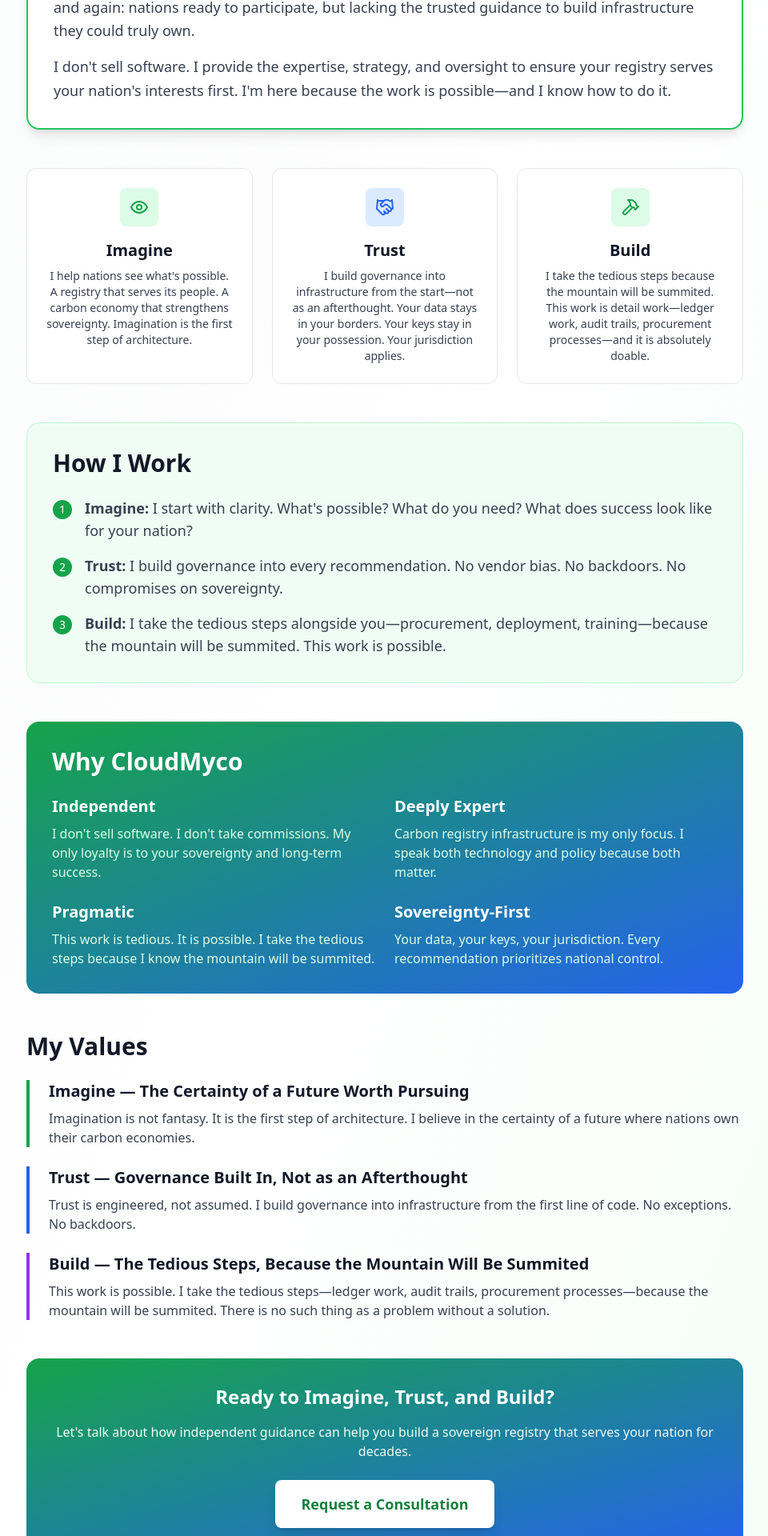
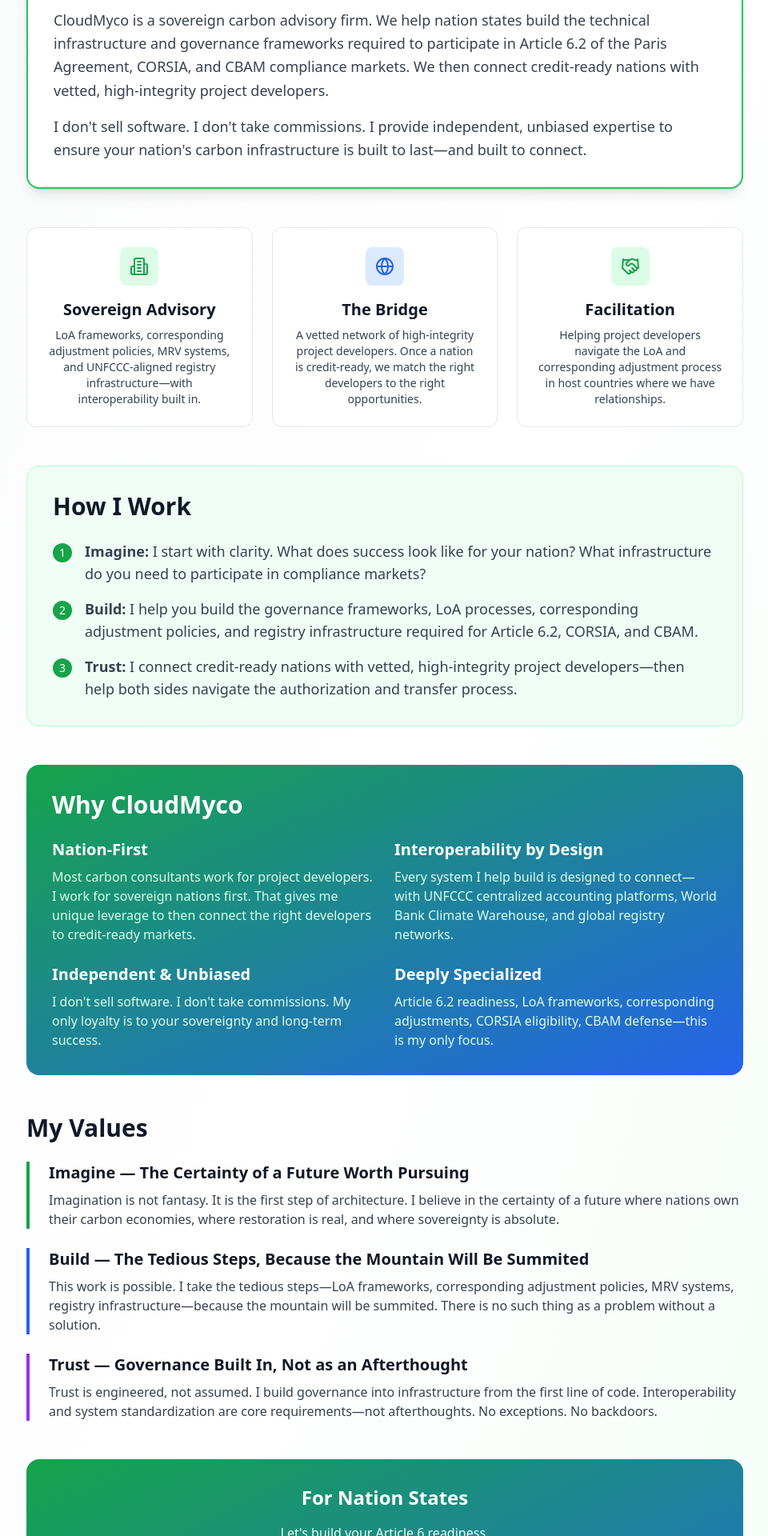
Before and after one commit to naturally-code/CloudMyco_marketing_site, a Next.js app: page /about in a window 1280 px wide. Shown: the part 810-2730 px from the top of the page at 80% size, without its empty margins (159-1119 px from the left). Built offline with nearby package versions, Linux system fonts and the light colour scheme.

Commit message:
Revise about page content for clarity and focus
Updated the content to reflect a new positioning strategy emphasizing nation-first advisory services and clarifying the roles of CloudMyco in the carbon market ecosystem.

```diff
--- a/app/about/page.tsx
+++ b/app/about/page.tsx
@@ -25,52 +25,55 @@
           </h1>
 
           <p className="text-2xl text-gray-800 mb-6 leading-relaxed font-semibold">
-            Imagine. Trust. Build.
+            Imagine. Build. Trust.
           </p>
 
           <p className="text-xl text-gray-700 mb-12 leading-relaxed">
-            Most countries seeking to participate in carbon markets lack internal registry infrastructure capable of supporting issuance, retirement, audit traceability, and sovereign control. Building that infrastructure from scratch takes 2–5 years. The path to restoration already exists—I help nations build it.
+            The bottleneck in global carbon markets is no longer a lack of projects. It is a lack of host country readiness. Most nations lack Letter of Authorization (LoA) frameworks, corresponding adjustment policies, UNFCCC reporting systems, and digital registries. CloudMyco exists to close this gap.
           </p>
 
-          {/* Who We Are - Reframed with Imagine. Trust. Build. */}
+          {/* Who We Are - Updated with hybrid model */}
           <div className="bg-white rounded-2xl border-2 border-carbon-500 p-8 mb-12 shadow-lg">
             <h2 className="text-3xl font-bold text-gray-900 mb-4">Who I Am</h2>
             <p className="text-lg text-gray-700 leading-relaxed mb-4">
-              I founded CloudMyco because I believe the path to climate restoration already exists—and where it doesn't, we need only imagine it to build it. After years navigating carbon markets as a researcher and technologist (ex-Apple, AI/ML for data integrity), I saw the same problem again and again: nations ready to participate, but lacking the trusted guidance to build infrastructure they could truly own.
+              I founded CloudMyco because I saw a critical gap in the carbon market ecosystem. After years navigating carbon markets as a researcher and technologist (ex-Apple, AI/ML for data integrity), I realized that the real bottleneck wasn't project supply—it was host country readiness.
+            </p>
+            <p className="text-lg text-gray-700 leading-relaxed mb-4">
+              CloudMyco is a sovereign carbon advisory firm. We help nation states build the technical infrastructure and governance frameworks required to participate in Article 6.2 of the Paris Agreement, CORSIA, and CBAM compliance markets. We then connect credit-ready nations with vetted, high-integrity project developers.
             </p>
             <p className="text-lg text-gray-700 leading-relaxed">
-              I don't sell software. I provide the expertise, strategy, and oversight to ensure your registry serves your nation's interests first. I'm here because the work is possible—and I know how to do it.
+              I don't sell software. I don't take commissions. I provide independent, unbiased expertise to ensure your nation's carbon infrastructure is built to last—and built to connect.
             </p>
           </div>
 
-          {/* What We Do - Framed as Imagine. Trust. Build. */}
+          {/* What We Do - Framed as hybrid model */}
           <div className="grid md:grid-cols-3 gap-6 mb-12">
             <div className="bg-white p-6 rounded-xl border border-gray-200 hover:border-carbon-500 transition-colors text-center">
               <div className="w-12 h-12 bg-carbon-100 rounded-lg flex items-center justify-center mx-auto mb-4">
-                <Eye className="w-6 h-6 text-carbon-600" />
+                <Building2 className="w-6 h-6 text-carbon-600" />
               </div>
-              <h3 className="text-xl font-bold text-gray-900 mb-2">Imagine</h3>
-              <p className="text-gray-700 text-sm">I help nations see what's possible. A registry that serves its people. A carbon economy that strengthens sovereignty. Imagination is the first step of architecture.</p>
+              <h3 className="text-xl font-bold text-gray-900 mb-2">Sovereign Advisory</h3>
+              <p className="text-gray-700 text-sm">LoA frameworks, corresponding adjustment policies, MRV systems, and UNFCCC-aligned registry infrastructure—with interoperability built in.</p>
             </div>
 
             <div className="bg-white p-6 rounded-xl border border-gray-200 hover:border-blockchain-500 transition-colors text-center">
               <div className="w-12 h-12 bg-blockchain-100 rounded-lg flex items-center justify-center mx-auto mb-4">
-                <Handshake className="w-6 h-6 text-blockchain-600" />
+                <Globe className="w-6 h-6 text-blockchain-600" />
               </div>
-              <h3 className="text-xl font-bold text-gray-900 mb-2">Trust</h3>
-              <p className="text-gray-700 text-sm">I build governance into infrastructure from the start—not as an afterthought. Your data stays in your borders. Your keys stay in your possession. Your jurisdiction applies.</p>
+              <h3 className="text-xl font-bold text-gray-900 mb-2">The Bridge</h3>
+              <p className="text-gray-700 text-sm">A vetted network of high-integrity project developers. Once a nation is credit-ready, we match the right developers to the right opportunities.</p>
             </div>
 
             <div className="bg-white p-6 rounded-xl border border-gray-200 hover:border-green-500 transition-colors text-center">
               <div className="w-12 h-12 bg-green-100 rounded-lg flex items-center justify-center mx-auto mb-4">
-                <Hammer className="w-6 h-6 text-green-600" />
+                <Handshake className="w-6 h-6 text-green-600" />
               </div>
-              <h3 className="text-xl font-bold text-gray-900 mb-2">Build</h3>
-              <p className="text-gray-700 text-sm">I take the tedious steps because the mountain will be summited. This work is detail work—ledger work, audit trails, procurement processes—and it is absolutely doable.</p>
+              <h3 className="text-xl font-bold text-gray-900 mb-2">Facilitation</h3>
+              <p className="text-gray-700 text-sm">Helping project developers navigate the LoA and corresponding adjustment process in host countries where we have relationships.</p>
             </div>
           </div>
 
-          {/* Our Approach - Reframed around the three pillars */}
+          {/* Our Approach - How I Work */}
           <div className="bg-carbon-50 rounded-2xl p-8 border border-carbon-200 mb-12">
             <h2 className="text-3xl font-bold text-gray-900 mb-6">How I Work</h2>
 
@@ -79,86 +82,99 @@
                 <div className="w-6 h-6 bg-carbon-600 rounded-full flex items-center justify-center flex-shrink-0 mt-1">
                   <span className="text-white text-sm">1</span>
                 </div>
-                <p className="text-lg text-gray-700"><span className="font-semibold">Imagine:</span> I start with clarity. What's possible? What do you need? What does success look like for your nation?</p>
+                <p className="text-lg text-gray-700"><span className="font-semibold">Imagine:</span> I start with clarity. What does success look like for your nation? What infrastructure do you need to participate in compliance markets?</p>
               </div>
 
               <div className="flex items-start gap-4">
                 <div className="w-6 h-6 bg-carbon-600 rounded-full flex items-center justify-center flex-shrink-0 mt-1">
                   <span className="text-white text-sm">2</span>
                 </div>
-                <p className="text-lg text-gray-700"><span className="font-semibold">Trust:</span> I build governance into every recommendation. No vendor bias. No backdoors. No compromises on sovereignty.</p>
+                <p className="text-lg text-gray-700"><span className="font-semibold">Build:</span> I help you build the governance frameworks, LoA processes, corresponding adjustment policies, and registry infrastructure required for Article 6.2, CORSIA, and CBAM.</p>
               </div>
 
               <div className="flex items-start gap-4">
                 <div className="w-6 h-6 bg-carbon-600 rounded-full flex items-center justify-center flex-shrink-0 mt-1">
                   <span className="text-white text-sm">3</span>
                 </div>
-                <p className="text-lg text-gray-700"><span className="font-semibold">Build:</span> I take the tedious steps alongside you—procurement, deployment, training—because the mountain will be summited. This work is possible.</p>
+                <p className="text-lg text-gray-700"><span className="font-semibold">Trust:</span> I connect credit-ready nations with vetted, high-integrity project developers—then help both sides navigate the authorization and transfer process.</p>
               </div>
             </div>
           </div>
 
-          {/* Why Independent Advisory - Now framed as Why CloudMyco */}
+          {/* Why CloudMyco - Updated with nation-first positioning */}
           <div className="bg-gradient-to-br from-carbon-600 to-blockchain-600 rounded-2xl p-8 text-white mb-12">
             <h2 className="text-3xl font-bold mb-6">Why CloudMyco</h2>
             <div className="grid md:grid-cols-2 gap-6">
               <div>
-                <h3 className="text-xl font-bold mb-2">Independent</h3>
+                <h3 className="text-xl font-bold mb-2">Nation-First</h3>
+                <p className="text-carbon-100">Most carbon consultants work for project developers. I work for sovereign nations first. That gives me unique leverage to then connect the right developers to credit-ready markets.</p>
+              </div>
+              <div>
+                <h3 className="text-xl font-bold mb-2">Interoperability by Design</h3>
+                <p className="text-carbon-100">Every system I help build is designed to connect—with UNFCCC centralized accounting platforms, World Bank Climate Warehouse, and global registry networks.</p>
+              </div>
+              <div>
+                <h3 className="text-xl font-bold mb-2">Independent & Unbiased</h3>
                 <p className="text-carbon-100">I don't sell software. I don't take commissions. My only loyalty is to your sovereignty and long-term success.</p>
               </div>
               <div>
-                <h3 className="text-xl font-bold mb-2">Deeply Expert</h3>
-                <p className="text-carbon-100">Carbon registry infrastructure is my only focus. I speak both technology and policy because both matter.</p>
-              </div>
-              <div>
-                <h3 className="text-xl font-bold mb-2">Pragmatic</h3>
-                <p className="text-carbon-100">This work is tedious. It is possible. I take the tedious steps because I know the mountain will be summited.</p>
-              </div>
-              <div>
-                <h3 className="text-xl font-bold mb-2">Sovereignty-First</h3>
-                <p className="text-carbon-100">Your data, your keys, your jurisdiction. Every recommendation prioritizes national control.</p>
+                <h3 className="text-xl font-bold mb-2">Deeply Specialized</h3>
+                <p className="text-carbon-100">Article 6.2 readiness, LoA frameworks, corresponding adjustments, CORSIA eligibility, CBAM defense—this is my only focus.</p>
               </div>
             </div>
           </div>
 
-          {/* Our Values - Updated with Imagine. Trust. Build. framework */}
+          {/* Our Values - Updated with Imagine. Build. Trust. */}
           <div className="space-y-6 mb-12">
             <h2 className="text-3xl font-bold text-gray-900">My Values</h2>
 
             <div className="border-l-4 border-carbon-600 pl-6">
               <h3 className="text-xl font-bold text-gray-900 mb-2">Imagine — The Certainty of a Future Worth Pursuing</h3>
               <p className="text-gray-700">
-                Imagination is not fantasy. It is the first step of architecture. I believe in the certainty of a future where nations own their carbon economies.
+                Imagination is not fantasy. It is the first step of architecture. I believe in the certainty of a future where nations own their carbon economies, where restoration is real, and where sovereignty is absolute.
               </p>
             </div>
 
             <div className="border-l-4 border-blockchain-600 pl-6">
-              <h3 className="text-xl font-bold text-gray-900 mb-2">Trust — Governance Built In, Not as an Afterthought</h3>
+              <h3 className="text-xl font-bold text-gray-900 mb-2">Build — The Tedious Steps, Because the Mountain Will Be Summited</h3>
               <p className="text-gray-700">
-                Trust is engineered, not assumed. I build governance into infrastructure from the first line of code. No exceptions. No backdoors.
+                This work is possible. I take the tedious steps—LoA frameworks, corresponding adjustment policies, MRV systems, registry infrastructure—because the mountain will be summited. There is no such thing as a problem without a solution.
               </p>
             </div>
 
             <div className="border-l-4 border-purple-600 pl-6">
-              <h3 className="text-xl font-bold text-gray-900 mb-2">Build — The Tedious Steps, Because the Mountain Will Be Summited</h3>
+              <h3 className="text-xl font-bold text-gray-900 mb-2">Trust — Governance Built In, Not as an Afterthought</h3>
               <p className="text-gray-700">
-                This work is possible. I take the tedious steps—ledger work, audit trails, procurement processes—because the mountain will be summited. There is no such thing as a problem without a solution.
+                Trust is engineered, not assumed. I build governance into infrastructure from the first line of code. Interoperability and system standardization are core requirements—not afterthoughts. No exceptions. No backdoors.
               </p>
             </div>
           </div>
 
-          {/* CTA */}
+          {/* CTA - Dual audience */}
           <div className="text-center bg-gradient-to-br from-carbon-600 to-blockchain-600 rounded-2xl p-8 text-white">
-            <h2 className="text-2xl font-bold mb-4">Ready to Imagine, Trust, and Build?</h2>
+            <h2 className="text-2xl font-bold mb-4">For Nation States</h2>
             <p className="text-carbon-50 mb-6">
-              Let's talk about how independent guidance can help you build a sovereign registry that serves your nation for decades.
+              Let's build your Article 6 readiness.
             </p>
             <Link
               href="/contact"
-              className="inline-flex items-center px-8 py-4 bg-white text-carbon-700 rounded-lg hover:bg-carbon-50 transition-all hover:scale-105 font-semibold text-lg shadow-lg"
+              className="inline-flex items-center px-8 py-4 bg-white text-carbon-700 rounded-lg hover:bg-carbon-50 transition-all hover:scale-105 font-semibold text-lg shadow-lg mb-6"
             >
               Request a Consultation
             </Link>
+
+            <div className="border-t border-carbon-500 pt-6 mt-6">
+              <h2 className="text-2xl font-bold mb-4">For Project Developers</h2>
+              <p className="text-carbon-50 mb-6">
+                Looking for a credit-ready host country? Start here.
+              </p>
+              <Link
+                href="/contact"
+                className="inline-flex items-center px-8 py-4 bg-white text-carbon-700 rounded-lg hover:bg-carbon-50 transition-all hover:scale-105 font-semibold text-lg shadow-lg"
+              >
+                Inquire About Host Countries
+              </Link>
+            </div>
           </div>
         </div>
       </section>
```
